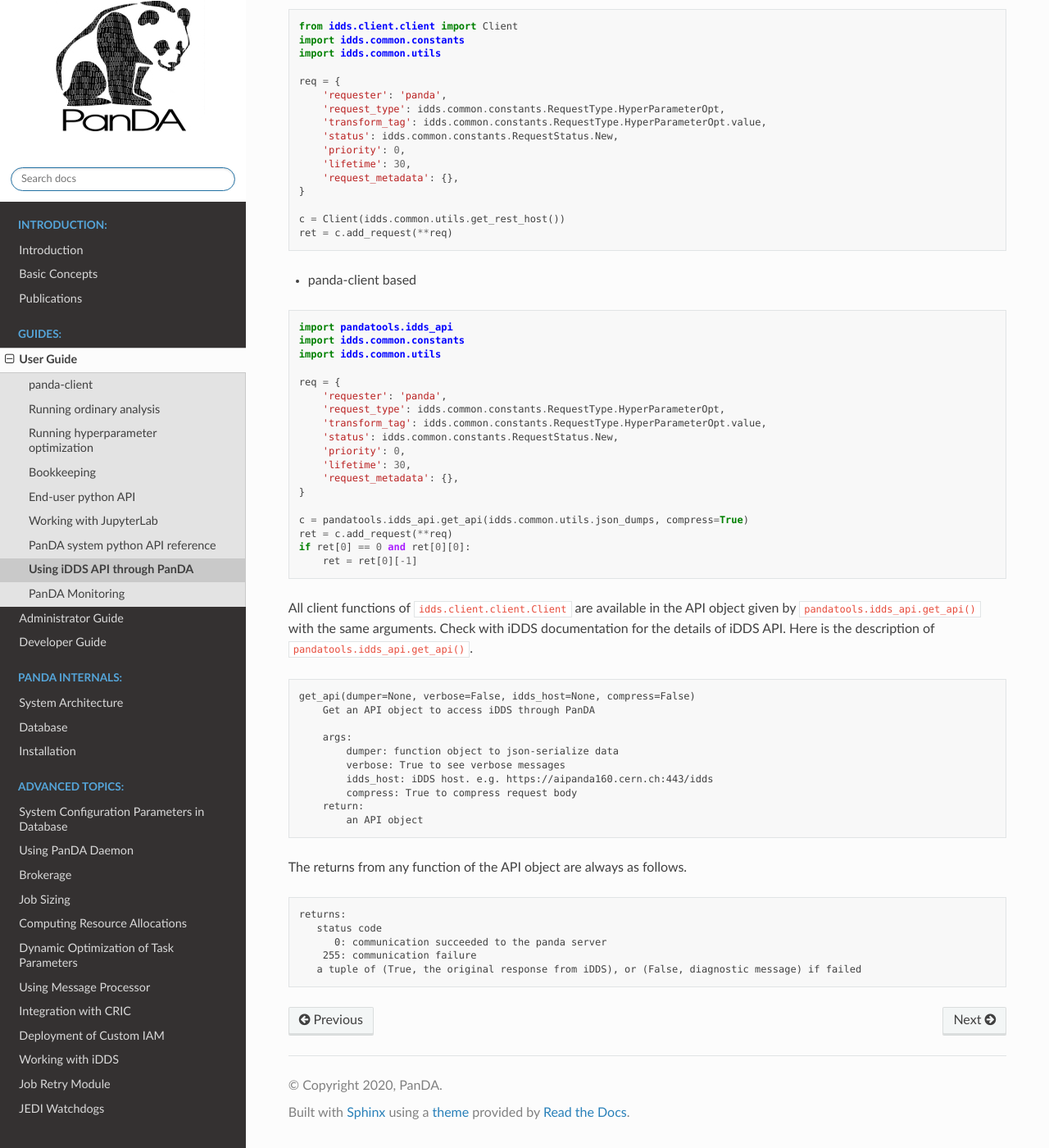
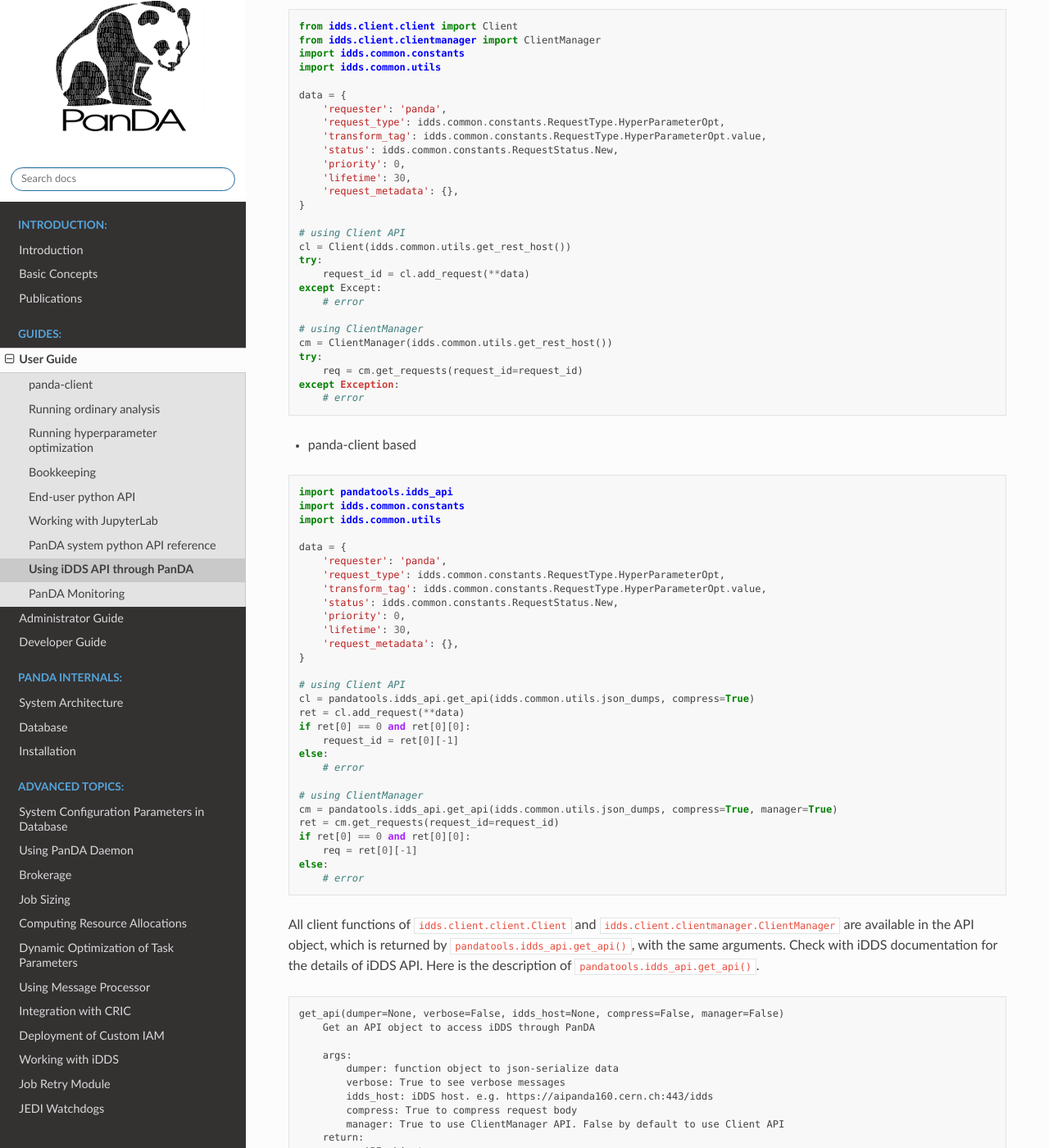
Before and after one commit to PanDAWMS/panda-docs, a Sphinx documentation site: the page built from docs/source/client/rest_idds.rst, in a window 1280 px wide and 1400 px high, scrolled down 293 px. Shown: the whole window at 82% size. Built offline with Sphinx 7.4.7 and the Read the Docs theme 2.0.0, drawn with Linux system fonts in a browser that asks for light colours; some of the changed text lies outside the part shown.

```diff
--- a/docs/source/client/rest_idds.rst
+++ b/docs/source/client/rest_idds.rst
@@ -12,10 +12,11 @@
 .. code-block:: python
 
     from idds.client.client import Client
+    from idds.client.clientmanager import ClientManager
     import idds.common.constants
     import idds.common.utils
 
-    req = {
+    data = {
         'requester': 'panda',
         'request_type': idds.common.constants.RequestType.HyperParameterOpt,
         'transform_tag': idds.common.constants.RequestType.HyperParameterOpt.value,
@@ -25,8 +26,19 @@
         'request_metadata': {},
     }
 
-    c = Client(idds.common.utils.get_rest_host())
-    ret = c.add_request(**req)
+    # using Client API
+    cl = Client(idds.common.utils.get_rest_host())
+    try:
+        request_id = cl.add_request(**data)
+    except Except:
+        # error
+
+    # using ClientManager
+    cm = ClientManager(idds.common.utils.get_rest_host())
+    try:
+        req = cm.get_requests(request_id=request_id)
+    except Exception:
+        # error
 
 * panda-client based
 
@@ -36,7 +48,7 @@
     import idds.common.constants
     import idds.common.utils
 
-    req = {
+    data = {
         'requester': 'panda',
         'request_type': idds.common.constants.RequestType.HyperParameterOpt,
         'transform_tag': idds.common.constants.RequestType.HyperParameterOpt.value,
@@ -46,20 +58,32 @@
         'request_metadata': {},
     }
 
-    c = pandatools.idds_api.get_api(idds.common.utils.json_dumps, compress=True)
-    ret = c.add_request(**req)
+    # using Client API
+    cl = pandatools.idds_api.get_api(idds.common.utils.json_dumps, compress=True)
+    ret = cl.add_request(**data)
     if ret[0] == 0 and ret[0][0]:
-        ret = ret[0][-1]
+        request_id = ret[0][-1]
+    else:
+        # error
+
+    # using ClientManager
+    cm = pandatools.idds_api.get_api(idds.common.utils.json_dumps, compress=True, manager=True)
+    ret = cm.get_requests(request_id=request_id)
+    if ret[0] == 0 and ret[0][0]:
+        req = ret[0][-1]
+    else:
+        # error
 
 
-All client functions of ``idds.client.client.Client`` are available in the API object given by
-``pandatools.idds_api.get_api()``
+All client functions of ``idds.client.client.Client`` and ``idds.client.clientmanager.ClientManager``
+are available in the API object, which is returned by
+``pandatools.idds_api.get_api()``,
 with the same arguments. Check with iDDS documentation for the details of iDDS API.
 Here is the description of ``pandatools.idds_api.get_api()``.
 
 .. code-block:: text
 
-    get_api(dumper=None, verbose=False, idds_host=None, compress=False)
+    get_api(dumper=None, verbose=False, idds_host=None, compress=False, manager=False)
         Get an API object to access iDDS through PanDA
 
         args:
@@ -67,6 +91,7 @@
             verbose: True to see verbose messages
             idds_host: iDDS host. e.g. https://aipanda160.cern.ch:443/idds
             compress: True to compress request body
+            manager: True to use ClientManager API. False by default to use Client API
         return:
             an API object
 
```
